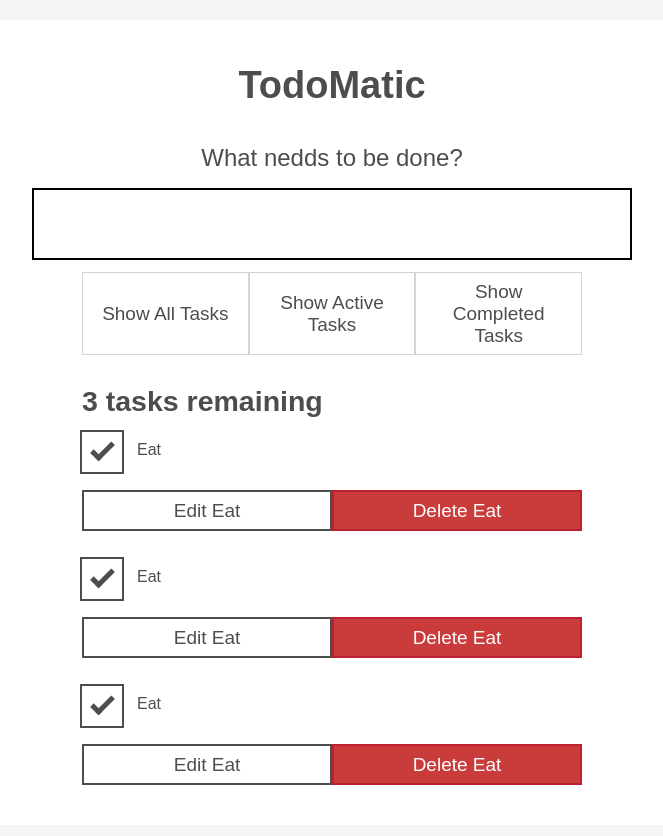
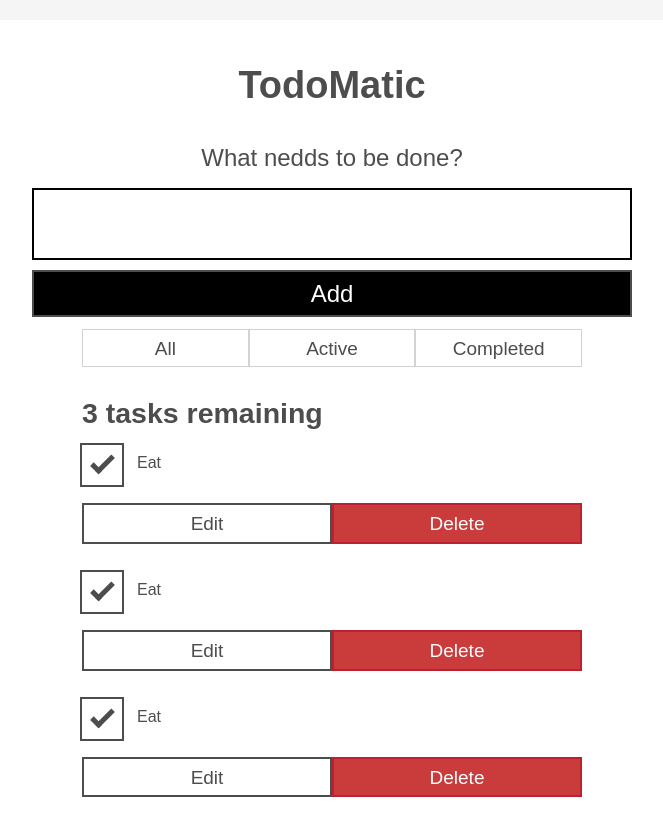
Before and after one commit to ikura1/Copying, a React (Create React App) app: page / in a window 1280 px wide. Shown: the top 836 px of the page, without its empty margins (308-971 px from the left). Built offline with nearby package versions, Linux system fonts and the light colour scheme.

Commit message:
fix: copying miss

```diff
--- a/src/App.tsx
+++ b/src/App.tsx
@@ -18,22 +18,25 @@ function App() {
           name="text"
           autoComplete="off"
         ></input>
+        <button type="submit" className="btn btn__primary btn__lg">
+          Add
+        </button>
       </form>
       <div className="filters btn-group stack-exception">
         <button type="button" className="btn toggle-btn" aria-pressed="true">
           <span className="visually-hidden">Show </span>
           <span>All</span>
-          <span className="visually-hiden"> tasks</span>
+          <span className="visually-hidden"> tasks</span>
         </button>
         <button type="button" className="btn toggle-btn" aria-pressed="true">
           <span className="visually-hidden">Show </span>
           <span>Active</span>
-          <span className="visually-hiden"> tasks</span>
+          <span className="visually-hidden"> tasks</span>
         </button>
         <button type="button" className="btn toggle-btn" aria-pressed="true">
           <span className="visually-hidden">Show </span>
           <span>Completed</span>
-          <span className="visually-hiden"> tasks</span>
+          <span className="visually-hidden"> tasks</span>
         </button>
       </div>
       <h2 id="list-heading">3 tasks remaining</h2>
--- a/src/index.css
+++ b/src/index.css
@@ -119,7 +119,7 @@ body {
   flex: 0 0 100%;
   text-align: center;
 }
-visually-hidden {
+.visually-hidden {
   position: absolute !important;
   height: 1px;
   width: 1px;
```
